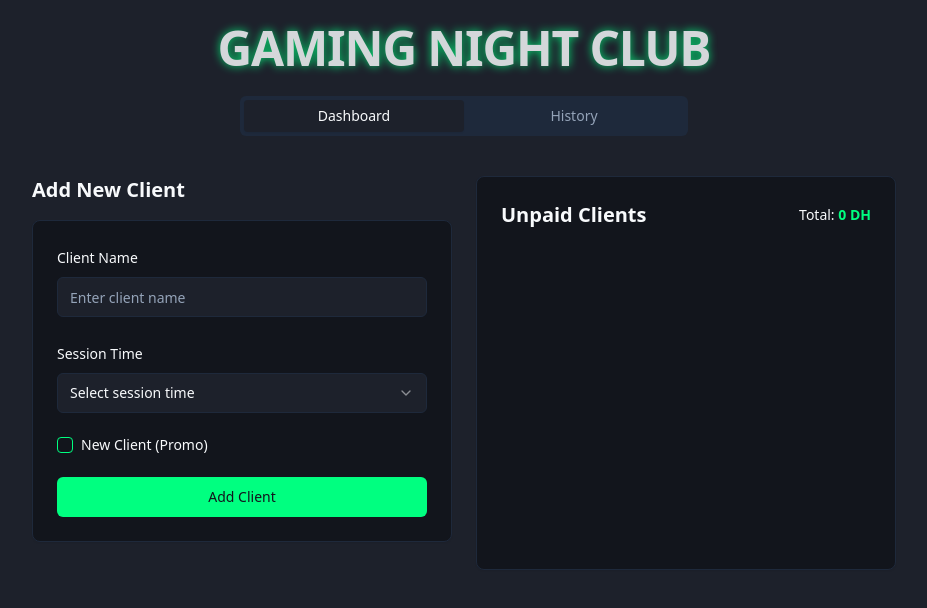
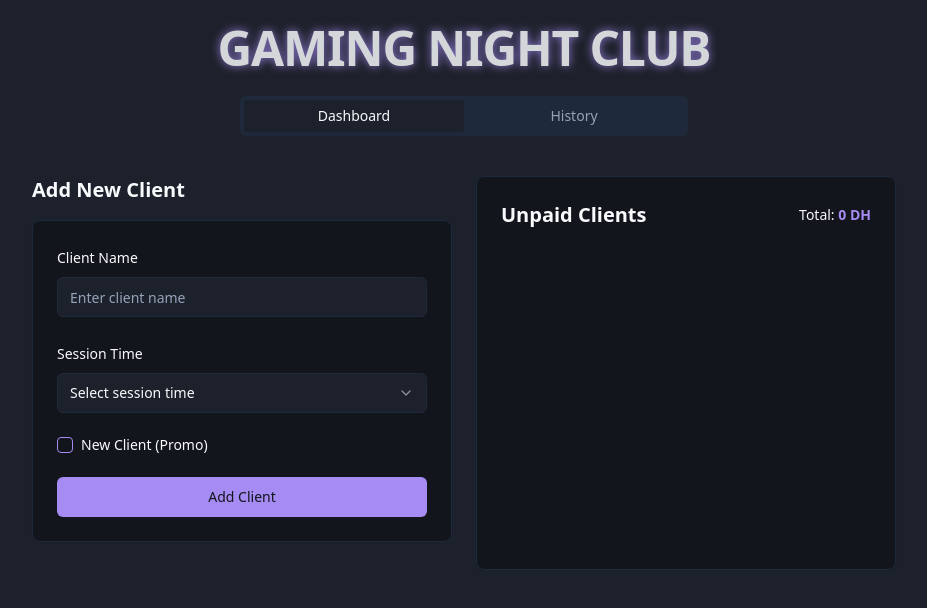
Before and after one commit to anasovix/cosmic-client-hub, a React (Vite) app: page /dashboard in a window 1280 px wide. Shown: the top 608 px of the page, without its empty margins (176-1103 px from the left). Built offline with nearby package versions, Linux system fonts and the light colour scheme.

Commit message:
Update color scheme to purple
Changed the primary color from green to purple throughout the application for a consistent color scheme.
[skip gpt_engineer]

```diff
--- a/src/index.css
+++ b/src/index.css
@@ -13,7 +13,7 @@
     --popover: 222 20% 9%;
     --popover-foreground: 210 40% 98%;
 
-    --primary: 150 100% 50%;
+    --primary: 255 80% 75%;
     --primary-foreground: 222 20% 9%;
 
     --secondary: 217.2 32.6% 17.5%;
@@ -22,7 +22,7 @@
     --muted: 217.2 32.6% 17.5%;
     --muted-foreground: 215 20.2% 65.1%;
 
-    --accent: 150 100% 50%;
+    --accent: 255 80% 75%;
     --accent-foreground: 222 20% 9%;
 
     --destructive: 0 62.8% 30.6%;
@@ -30,7 +30,7 @@
 
     --border: 217.2 32.6% 17.5%;
     --input: 217.2 32.6% 17.5%;
-    --ring: 150 100% 50%;
+    --ring: 255 80% 75%;
 
     --radius: 0.5rem;
   }
```
